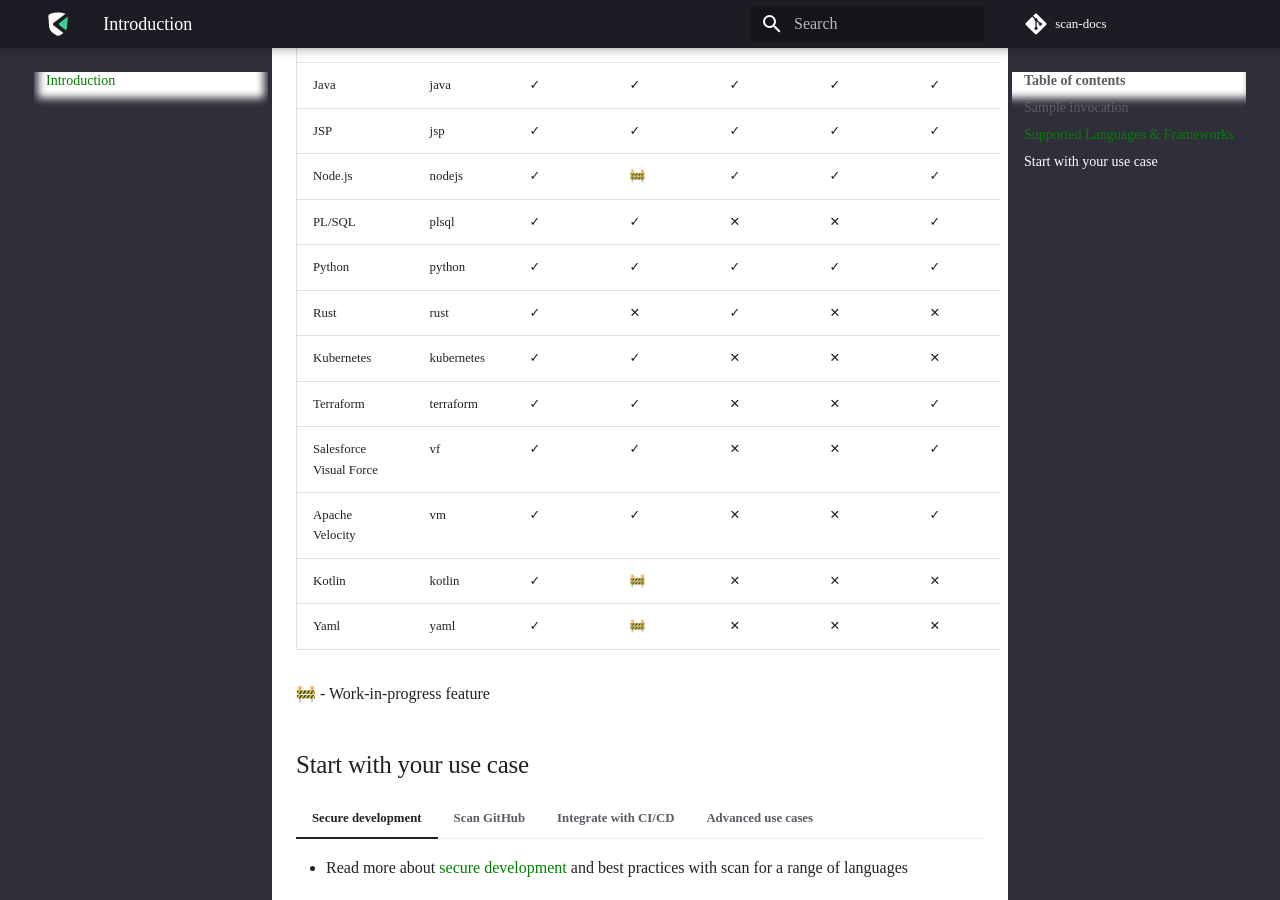
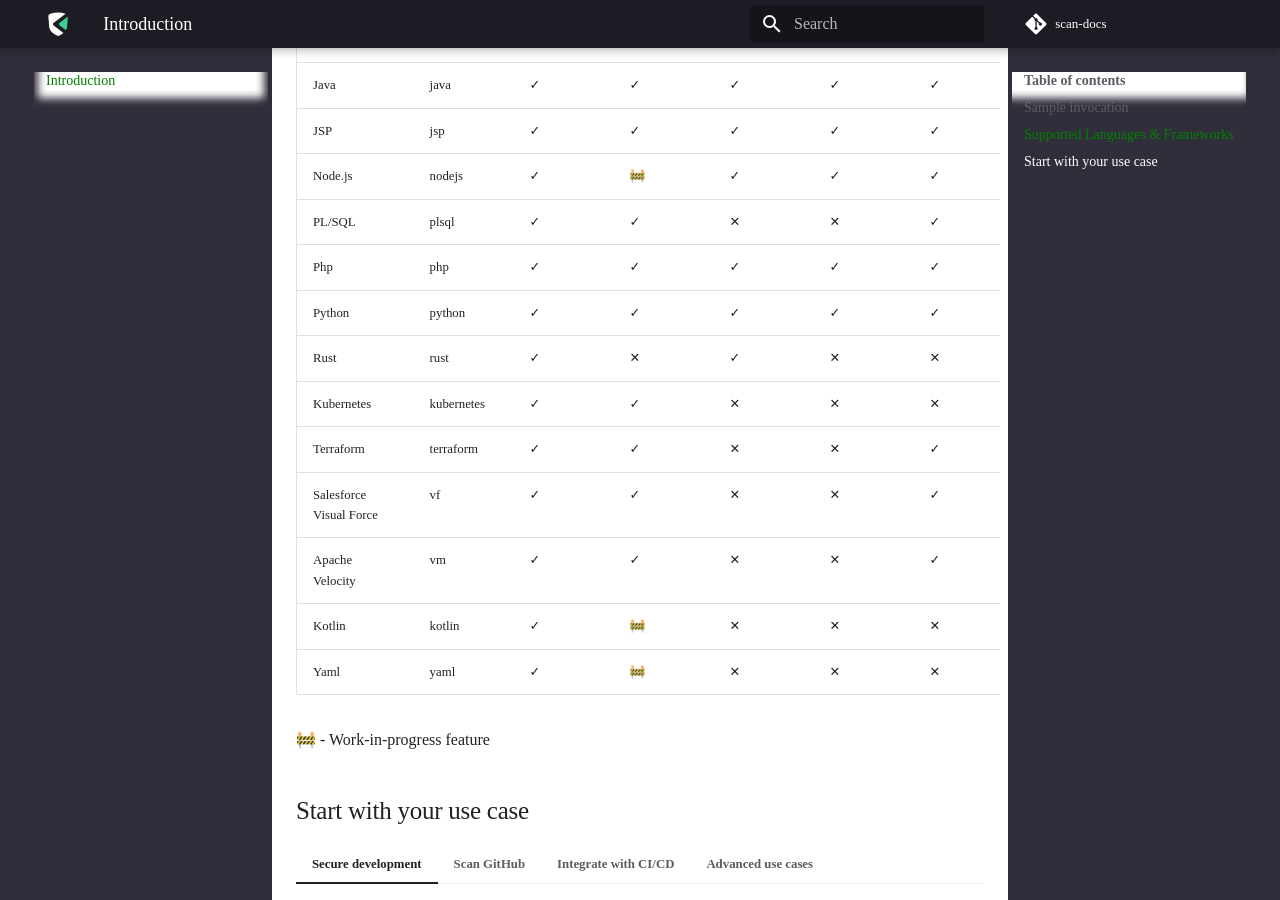
Before and after one commit to ShiftLeftSecurity/scan-docs, an MkDocs documentation site: the page built from docs/index.md, in a window 1280 px wide and 900 px high, scrolled down 1617 px. Built offline with MkDocs 1.6.1 and Material for MkDocs 9.7.7, drawn with Linux system fonts in a browser that asks for light colours; some web fonts are replaced; comment, search, counter and statistics services are not loaded.

Commit message:
Php entry (#38)

```diff
--- a/docs/index.md
+++ b/docs/index.md
@@ -41,6 +41,7 @@ Full list of supported languages is as follows:
 | JSP     | jsp | ✓ | ✓ | ✓ | ✓ | ✓ |
 | Node.js     | nodejs | ✓ | 🚧 | ✓ | ✓ | ✓ |
 | PL/SQL     | plsql | ✓ | ✓ | ✕ | ✕ | ✓ |
+| Php     | php | ✓ | ✓ | ✓ | ✓ | ✓ |
 | Python     | python | ✓ | ✓ | ✓ | ✓ | ✓ |
 | Rust     | rust | ✓ | ✕ | ✓ | ✕ | ✕ |
 | Kubernetes     | kubernetes | ✓ | ✓ | ✕ | ✕ | ✕ |
```
